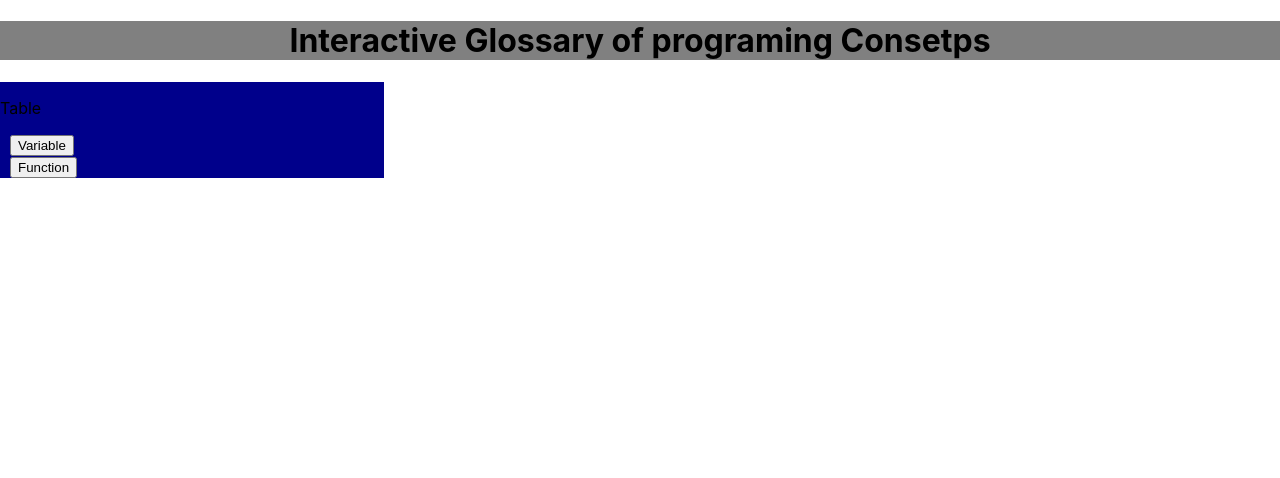
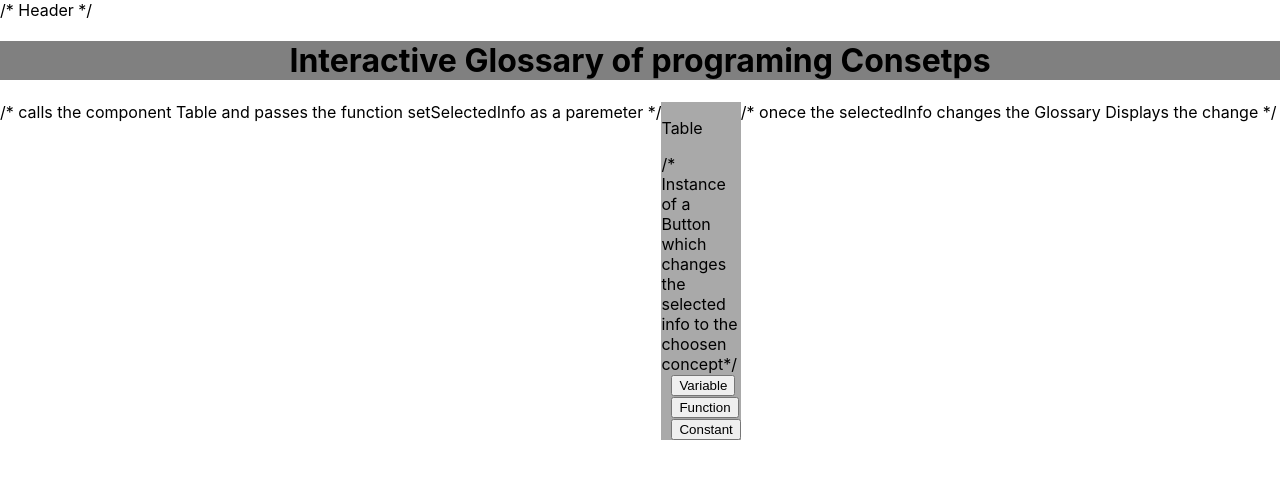
Before and after one commit to Takamiotaku/Sebs244001-Glosary, a React (Create React App) app in the folder glossary/: page / in a window 1280 px wide. Shown: the top 478 px of the page. Built offline with nearby package versions, Linux system fonts and the light colour scheme.

Commit message:
Comments

```diff
--- a/glossary/src/App.js
+++ b/glossary/src/App.js
@@ -6,14 +6,19 @@ import { useState } from 'react';
 
 
 function App() {
+
+  // Constants that hold the current info about programing concept beggins null
   const [selectedInfo, setSelectedInfo] = useState(null);
   return (
     <div>
+      /* Header */
       <div className="Header-Container">
         <Header></Header>
       </div>
         <div className='Main-Container'>
-          <div className="Table-Container"><Table onInfoSelect={setSelectedInfo} /></div>
+         /* calls the component Table and passes the function setSelectedInfo as a paremeter */
+          <div className="Table-Container"><Table onInfoSelect={setSelectedInfo}/></div>
+          /* onece the selectedInfo changes the Glossary Displays the change */
           <div className='Glossary-Container'>{selectedInfo && <Glossary Title={selectedInfo.Title} Image={selectedInfo.Image} Text={selectedInfo.Text} />}</div>
         </div>
     </div>
--- a/glossary/src/components/Glossary.jsx
+++ b/glossary/src/components/Glossary.jsx
@@ -5,6 +5,7 @@ import "./styles.css"
 export default function Glossary (props){
 
     return(
+        //Templete how to display Data in glossary
         <div>
             <h1>Glossary</h1>
             <h2>{props.Title}</h2>
--- a/glossary/src/components/Header.jsx
+++ b/glossary/src/components/Header.jsx
@@ -3,6 +3,7 @@ import './styles.css'
 
 export default function Header(){
     return(
+        //Simple header
         <div>
         <h1>Interactive Glossary  of programing Consetps</h1>
         </div>
--- a/glossary/src/components/Informations.jsx
+++ b/glossary/src/components/Informations.jsx
@@ -1,6 +1,5 @@
-import React from "react";
-
 export default class Informations{
+    // class holding the data
     constructor(Title,Image,Text){
         this.Title = Title
         this.Image = Image
--- a/glossary/src/components/Pieces.jsx
+++ b/glossary/src/components/Pieces.jsx
@@ -1,10 +1,9 @@
 import React from "react";
 import './styles.css'
-import Glossary from "./Glossary";
-
 
 export default function Pieces(props){
     return(
+        // Template for the button
         <div className="Piece">
             <input type="button" value={props.Title} onClick={props.Fun} />
         </div>
--- a/glossary/src/components/Table.jsx
+++ b/glossary/src/components/Table.jsx
@@ -2,24 +2,25 @@ import React from "react";
 import './styles.css'
 import Pieces from "./Pieces";
 import Informations from "./Informations";
-import Glossary from "./Glossary";
-import { useState } from "react";
+
 
 
 
 export default function Table({ onInfoSelect }){
 
-    const [selectedInfo, setSelectedInfo] = useState(null);
+    // Delecration fo concepts
     const Variable = new Informations("Variable","linktoimage","The variable is a piece of code that holds the data")
     const Function = new Informations("Function","linkToImage","Function is a piece of code that you can save and run later")
-
+    const Constant = new Informations("Constant","Link to image","Constant is like a variable but it dosen't change")
 
 
     return (
         <div>
             <p>Table</p>
+            /* Instance of a Button which changes the selected info to the choosen concept*/
             <Pieces Title={Variable.Title} Fun={() => onInfoSelect(Variable)}/>
             <Pieces Title={Function.Title} Fun={() => onInfoSelect(Function)}/>
+            <Pieces Title={Constant.Title} Fun={()=> onInfoSelect(Constant)}/>
         </div>
 
     )
--- a/glossary/src/components/styles.css
+++ b/glossary/src/components/styles.css
@@ -13,7 +13,7 @@
 }
 .Table-Container{
     flex: 0.3;
-    background-color: darkblue;
+    background-color: darkgrey;
     height: 100%;
 }
 .Glossary-Container{
```
